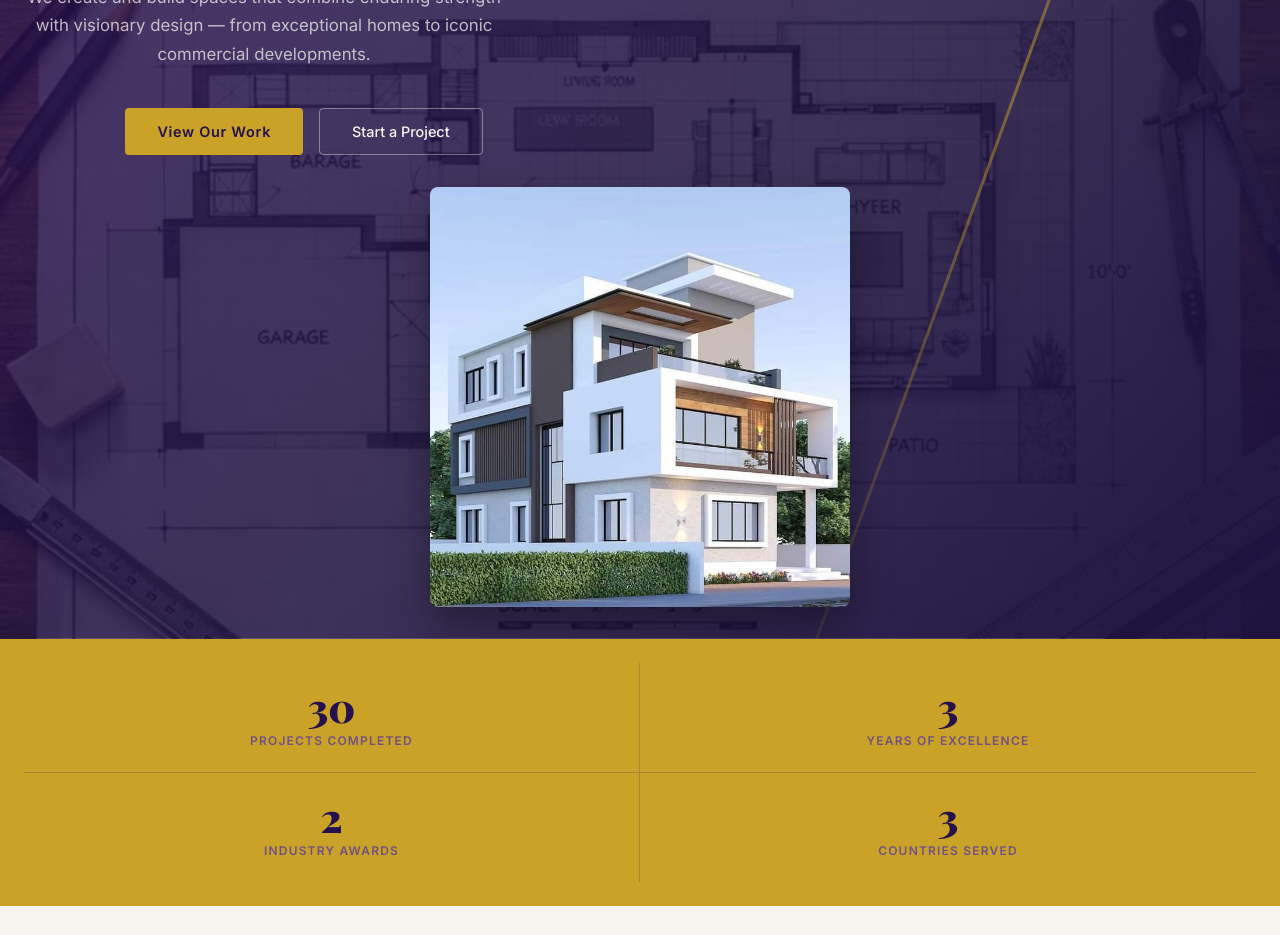
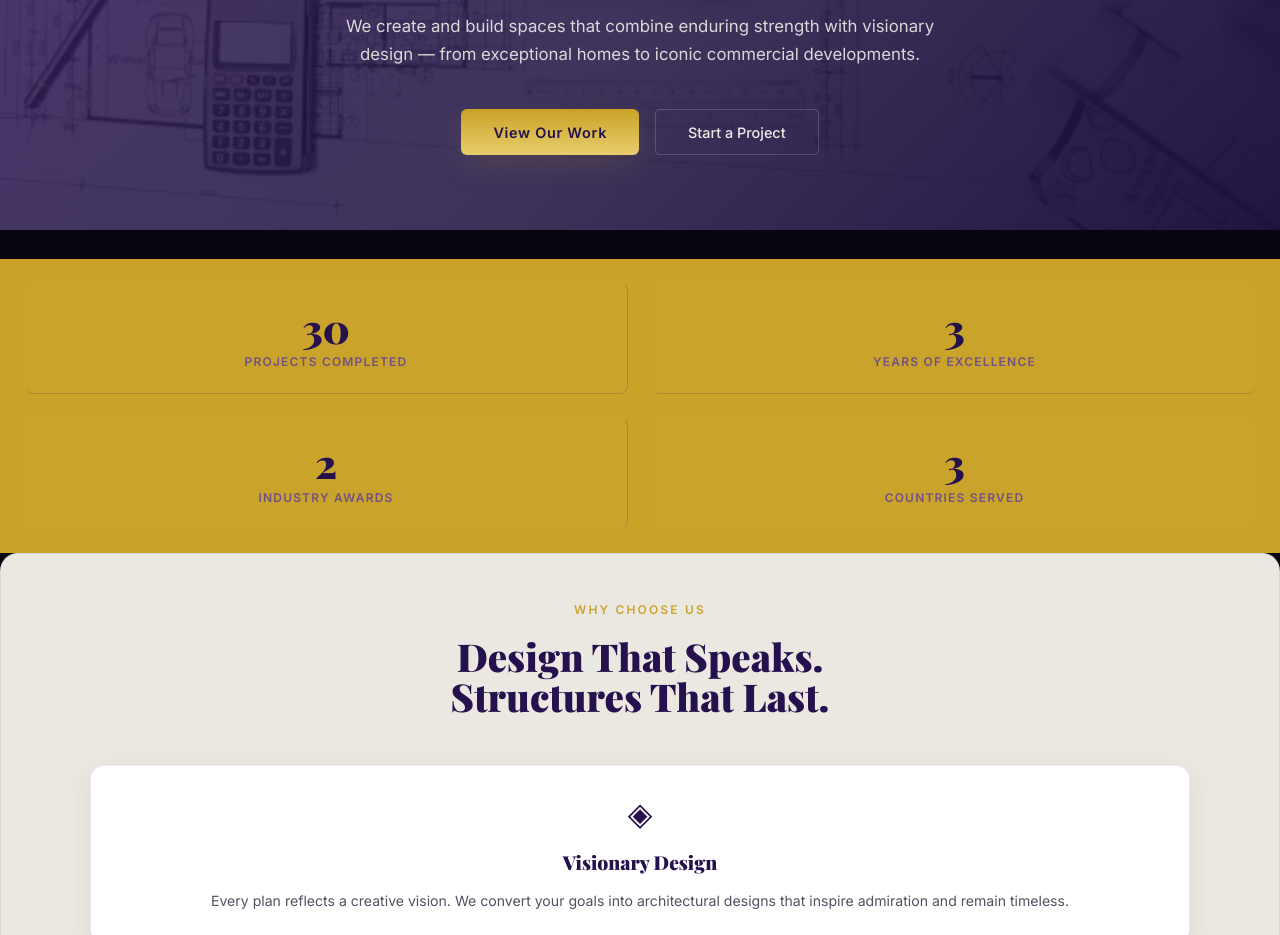
Before and after one commit to faisalalidu01-hue/rafac-co, a plain HTML site: page index.html in a window 1280 px wide. Shown: the part 657-1592 px from the top of the page. Drawn offline with nearby package versions, Linux system fonts and the light colour scheme.

Commit message:
Change the layout of the home page

```diff
--- a/index.html
+++ b/index.html
@@ -45,9 +45,7 @@
           <button class="btn-ghost" onclick="showPage('contact')">Start a Project</button>
         </div>
       </div>
-      <div class="hero-visual">
-        <img src="raf logo5.jpg" alt="Rafiya visual" class="hero-image" />
-      </div>
+      <!-- hero visual removed; text centered per request -->
     </div>
 
     <!-- Stats Bar -->
--- a/style.css
+++ b/style.css
@@ -157,30 +157,26 @@
 /* ===== HERO ===== */
 .hero {
   min-height: calc(100vh - var(--nav-h));
-  background: linear-gradient(135deg, rgba(45,17,89,0.82) 0%, rgba(29,18,64,0.85) 60%, rgba(29,18,64,0.98) 100%), url("raf logo6.jpg");
+  background: linear-gradient(135deg, rgba(45,17,89,0.82) 0%, rgba(29,18,64,0.85) 60%, rgba(29,18,64,0.98) 100%), url("architect background1.jpg");
   background-size: cover;
   background-position: center;
   background-repeat: no-repeat;
   display: grid;
-  grid-template-columns: 1fr 1fr;
-  align-items: center;
+  grid-template-columns: 1fr; /* single column since image removed */
+  place-items: center; /* center content both vertically and horizontally */
+  gap: 0;
   padding: 4rem 3rem;
   position: relative;
   overflow: hidden;
 }
 
-.hero-slash {
-  position: absolute;
-  top: -20%;
-  right: 20%;
-  width: 3px;
-  height: 140%;
-  background: linear-gradient(to bottom, transparent, rgba(201,162,39,0.5), transparent);
-  transform: rotate(20deg);
-  pointer-events: none;
+/* hero visual removed */
+.hero-visual { display: none; }
+
+.hero-content {
+  max-width: 820px;
+  text-align: center;
 }
-
-.hero-content { position: relative; z-index: 1; max-width: 560px; }
 
 .eyebrow {
   font-size: 0.75rem;
@@ -203,38 +199,29 @@
 }
 
 .hero-desc {
+  font-family: 'Inter', sans-serif;
   font-size: 1.05rem;
   line-height: 1.7;
-  color: rgba(248,245,238,0.72);
-  margin-bottom: 2.5rem;
-  max-width: 480px;
+  color: rgba(248,245,238,0.85);
+  margin: 0 auto 2.5rem;
+  max-width: 620px;
+  text-align: center;
 }
 
-.hero-cta { display: flex; gap: 1rem; flex-wrap: wrap; }
-
-.hero-visual {
+.hero-cta {
   display: flex;
+  gap: 1rem;
+  flex-wrap: wrap;
   justify-content: center;
-  align-items: center;
-  position: relative;
 }
 
-.hero-building {
-  position: relative;
-  animation: floatBuilding 6s ease-in-out infinite;
-  filter: drop-shadow(0 30px 60px rgba(45,27,105,0.8));
-}
-
-.building-svg { width: 100%; max-width: 380px; height: auto; }
-
-.hero-image {
-  width: 100%;
-  max-width: 420px;
-  height: auto;
-  object-fit: contain;
-  border-radius: 8px;
-  box-shadow: 0 20px 40px rgba(0,0,0,0.35);
-  animation: floatBuilding 6s ease-in-out infinite;
+/* Only stack vertically on very small screens */
+@media (max-width: 520px) {
+  .hero {
+    grid-template-columns: 1fr;
+    padding: 3rem 1.5rem;
+  }
+  .hero-content { max-width: 100%; }
 }
 
 /* ===== SITE FOOTER ===== */
@@ -399,6 +386,99 @@
   padding-top: 18px;
 }
 
+/* ===== PROFESSIONAL THEME REFINEMENTS ===== */
+:root {
+  --bg-contrast: rgba(2,6,20,0.6);
+}
+
+/* Nav refinements */
+.nav {
+  background: rgba(4,4,6,0.6);
+  backdrop-filter: blur(6px);
+  padding: 0.85rem 2.5rem;
+  box-shadow: 0 6px 18px rgba(2,6,20,0.6);
+}
+
+.nav-links a { font-weight: 600; color: rgba(248,245,238,0.95); }
+
+/* Hero refinements */
+.hero {
+  padding: 5rem 3.5rem;
+}
+
+.hero-content { max-width: 820px; text-align: center; }
+
+.eyebrow { letter-spacing: 0.22em; color: var(--gold); opacity: 0.95; }
+
+.hero-title {
+  font-size: clamp(2.8rem, 5.2vw, 4.4rem);
+  line-height: 1.03;
+  color: var(--white);
+  text-shadow: 0 6px 22px rgba(3,6,23,0.5);
+}
+
+.hero-desc {
+  color: rgba(248,245,238,0.85);
+  font-size: 1.05rem;
+  margin-top: 1rem;
+}
+
+.hero-cta { margin-top: 2rem; }
+
+/* Buttons: subtle gradient, sharper corners */
+.btn-primary {
+  background: linear-gradient(180deg, var(--gold) 0%, var(--gold-light) 100%);
+  border-radius: 6px;
+  padding: 0.9rem 2rem;
+  box-shadow: 0 10px 30px rgba(201,162,39,0.14);
+}
+.btn-ghost {
+  border-color: rgba(248,245,238,0.18);
+  background: transparent;
+  color: rgba(248,245,238,0.95);
+}
+
+/* Hero media frame subtle refinement */
+.hero-media {
+  padding: 10px;
+  border-radius: 12px;
+  background: linear-gradient(180deg, rgba(255,255,255,0.02), rgba(255,255,255,0.01));
+  border: 1px solid rgba(255,255,255,0.04);
+}
+
+/* Feature cards and grids */
+.features-grid { display: grid; grid-template-columns: repeat(4, 1fr); gap: 20px; }
+.feature-card {
+  background: rgba(255,255,255,0.02);
+  border: 1px solid rgba(255,255,255,0.04);
+  padding: 1.6rem;
+  border-radius: 10px;
+  transition: transform 0.18s ease, box-shadow 0.18s ease;
+}
+.feature-card:hover { transform: translateY(-6px); box-shadow: 0 18px 40px rgba(3,6,23,0.45); }
+
+.feature-icon { font-size: 1.3rem; margin-bottom: 0.6rem; color: var(--gold); }
+
+/* Stats bar */
+.stats-bar { display: flex; gap: 1.5rem; justify-content: flex-start; margin-top: 1.8rem; }
+.stat { background: rgba(255,255,255,0.02); padding: 1rem 1.2rem; border-radius: 8px; border: 1px solid rgba(255,255,255,0.03); }
+.stat-num { display: block; font-size: 1.6rem; font-weight: 800; color: var(--gold); }
+.stat-label { display: block; font-size: 0.85rem; color: rgba(248,245,238,0.75); margin-top: 6px; }
+
+/* Responsive tweaks */
+@media (max-width: 1120px) {
+  .features-grid { grid-template-columns: repeat(2, 1fr); }
+}
+@media (max-width: 760px) {
+  .features-grid { grid-template-columns: 1fr; }
+  .stats-bar { flex-direction: column; gap: 12px; }
+}
+
+/* Small aesthetic polish for footer */
+.site-footer { padding: 36px 24px; }
+
+/* keep overrides concise and targeted */
+
 .footer-bottom p {
   margin: 0;
 }
@@ -486,62 +566,68 @@
 
 /* ===== SECTIONS ===== */
 .section-block {
-  background: var(--cream);
+  background: rgba(248, 245, 238, 0.95);
   padding: 5rem 3rem;
+  border: 1px solid rgba(45, 27, 105, 0.08);
+  border-radius: 18px;
 }
 
 .section-header {
   text-align: center;
-  margin-bottom: 3.5rem;
+  margin-bottom: 3rem;
+  max-width: 700px;
+  margin-left: auto;
+  margin-right: auto;
 }
 
 .section-header h2 {
   font-family: 'Playfair Display', serif;
-  font-size: clamp(2rem, 3.5vw, 3rem);
+  font-size: clamp(2.2rem, 3vw, 3rem);
   color: var(--violet-deep);
   font-weight: 900;
-  line-height: 1.1;
+  line-height: 1.05;
+  margin-top: 0.5rem;
 }
 
-.section-header .eyebrow { color: var(--gold); }
+.section-header .eyebrow { color: var(--gold); letter-spacing: 0.18em; }
 
 /* ===== FEATURES GRID ===== */
 .features-grid {
   display: grid;
-  grid-template-columns: repeat(4, 1fr);
-  gap: 2rem;
-  max-width: 1200px;
+  grid-template-columns: repeat(2, minmax(220px, 1fr));
+  gap: 1.5rem;
+  max-width: 1100px;
   margin: 0 auto;
 }
 
 .feature-card {
-  background: var(--white);
-  padding: 2rem;
-  border-radius: 8px;
-  border-top: 3px solid transparent;
-  transition: all 0.3s;
-  box-shadow: 0 2px 12px rgba(0,0,0,0.06);
+  background: #fff;
+  padding: 1.8rem;
+  border-radius: 14px;
+  border: 1px solid rgba(45,27,105,0.08);
+  transition: transform 0.2s ease, box-shadow 0.2s ease;
+  box-shadow: 0 8px 24px rgba(45,27,105,0.08);
+  text-align: center;
 }
 
 .feature-card:hover {
-  border-top-color: var(--gold);
-  transform: translateY(-4px);
-  box-shadow: 0 12px 32px rgba(45,27,105,0.1);
+  transform: translateY(-5px);
+  box-shadow: 0 18px 40px rgba(45,27,105,0.12);
 }
 
 .feature-icon {
   font-size: 2rem;
-  color: var(--gold);
+  color: var(--violet-deep);
   margin-bottom: 1rem;
   display: block;
 }
 
 .feature-card h3 {
   font-family: 'Playfair Display', serif;
-  font-size: 1.1rem;
+  font-size: 1.2rem;
   color: var(--violet-deep);
-  margin-bottom: 0.75rem;
-  font-weight: 700;
+  margin-bottom: 0.85rem;
+  font-weight: 800;
 }
 
 .feature-card p {
```
Also changed, not shown: architect background1.jpg (added), architect background2.jpg (added).
